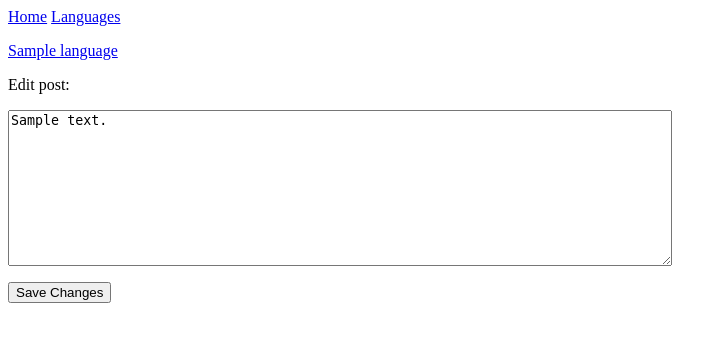
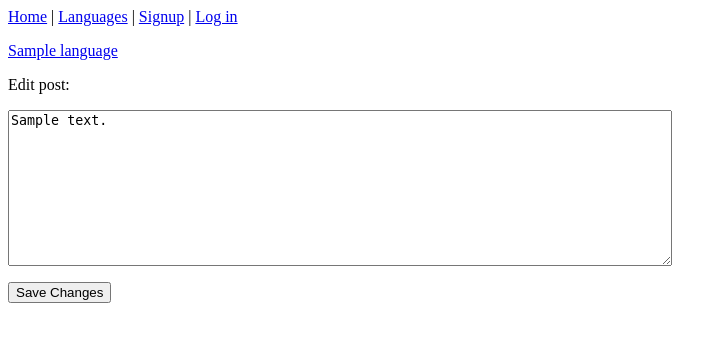
Before and after one commit to abrolon87/lingovault-django, a Django app: page /edit_post/1/ in a window 1280 px wide. Shown: the top 342 px of the page, without its empty margins (0-727 px from the left). Run offline with Django 3.2, Linux system fonts and the light colour scheme; tables that the repository leaves empty hold one stand-in row (values such as "Sample post").

Commit message:
adds links to register and login; builds conditional to show links depending on if a user is authenticated or not

```diff
--- a/lingovault_app/templates/lingovault_app/base.html
+++ b/lingovault_app/templates/lingovault_app/base.html
@@ -1,6 +1,13 @@
 <p>
-  <a href="{% url 'lingovault_app:home' %}">Home</a>
-  <a href="{% url 'lingovault_app:languages' %}">Languages</a>
+  <a href="{% url 'lingovault_app:home' %}">Home</a> |
+  <a href="{% url 'lingovault_app:languages' %}">Languages</a> |
+  {% if user.is_authenticated %}
+    Hello, {{ user.username }}! |
+    <a href="{% url 'users:logout' %}">Log out</a> |
+  {% else %}
+    <a href="{% url 'users:register' %}">Signup</a> |
+    <a href="{% url 'users:login' %}">Log in</a>
+  {% endif %}
 </p>
 
 {% block content %}{% endblock content %}
```
